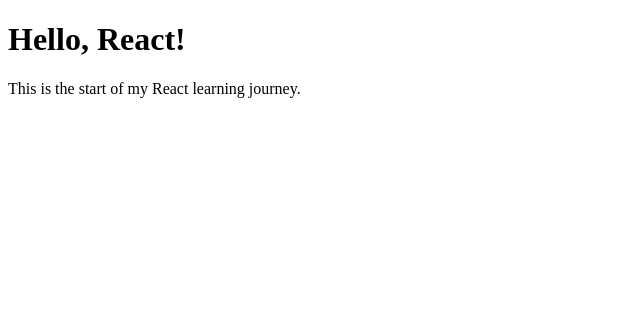
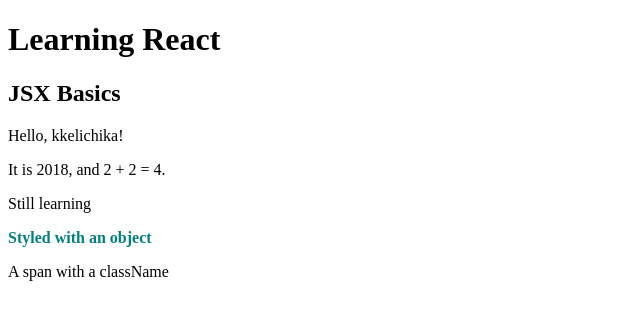
Before and after one commit to kkelichika/react-development, a React (Create React App) app: page / in a window 1280 px wide. Shown: the top 320 px of the page, without its empty margins (0-640 px from the left). Built offline with nearby package versions, Linux system fonts and the light colour scheme.

Commit message:
Add JSX basics component

```diff
--- a/src/App.js
+++ b/src/App.js
@@ -1,16 +1,14 @@
-// My first React component!
-//
-// A component is a function (or class) that returns what should appear on
-// the screen, written in JSX (the HTML-looking syntax). This one is the
-// root component of the whole app.
+// The root component. It pulls in the small example components I build as
+// I learn, so I can see them on the page.
 
 import React from "react";
+import JsxBasics from "./components/JsxBasics";
 
 function App() {
   return (
     <div>
-      <h1>Hello, React!</h1>
-      <p>This is the start of my React learning journey.</p>
+      <h1>Learning React</h1>
+      <JsxBasics />
     </div>
   );
 }
--- /dev/null
+++ b/src/components/JsxBasics.js
@@ -0,0 +1,38 @@
+// JSX basics.
+//
+// JSX is the HTML-looking syntax in React. It is not really HTML - Babel
+// turns it into React.createElement(...) calls. A few rules I learned:
+//   - you must return ONE root element (wrap siblings in a div or fragment)
+//   - use { } to drop JavaScript expressions into the markup
+//   - className instead of class, htmlFor instead of for (because class/for
+//     are reserved words in JS)
+//   - style takes an object: style={{ color: "red" }}
+
+import React from "react";
+
+function JsxBasics() {
+  const name = "kkelichika";
+  const year = 2018;
+  const isLearning = true;
+
+  return (
+    <div className="jsx-basics">
+      <h2>JSX Basics</h2>
+
+      {/* curly braces let me embed JavaScript expressions */}
+      <p>Hello, {name}!</p>
+      <p>It is {year}, and 2 + 2 = {2 + 2}.</p>
+
+      {/* expressions can be inline, including ternaries */}
+      <p>{isLearning ? "Still learning" : "All done"}</p>
+
+      {/* style is an object; note the double braces */}
+      <p style={{ color: "teal", fontWeight: "bold" }}>Styled with an object</p>
+
+      {/* className, not class */}
+      <span className="highlight">A span with a className</span>
+    </div>
+  );
+}
+
+export default JsxBasics;
```
Also changed, not shown: 1 other file (tests, documents, lock files or other folders).
